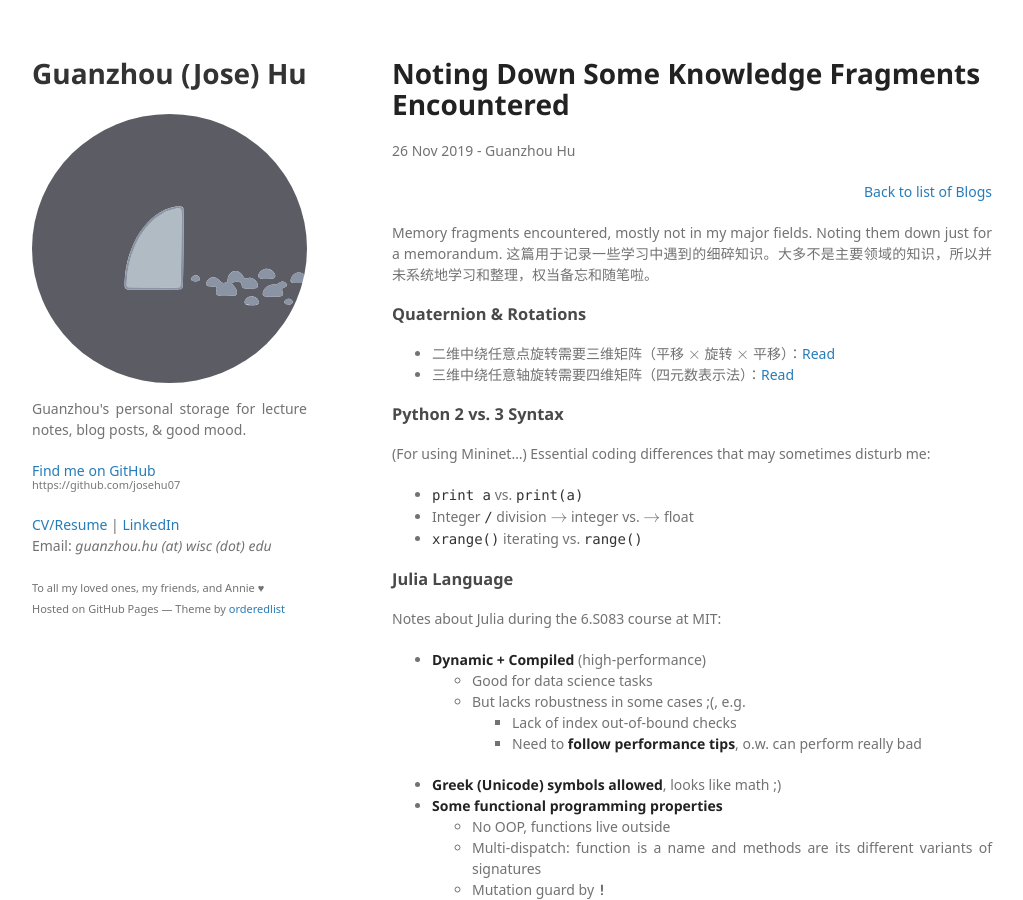
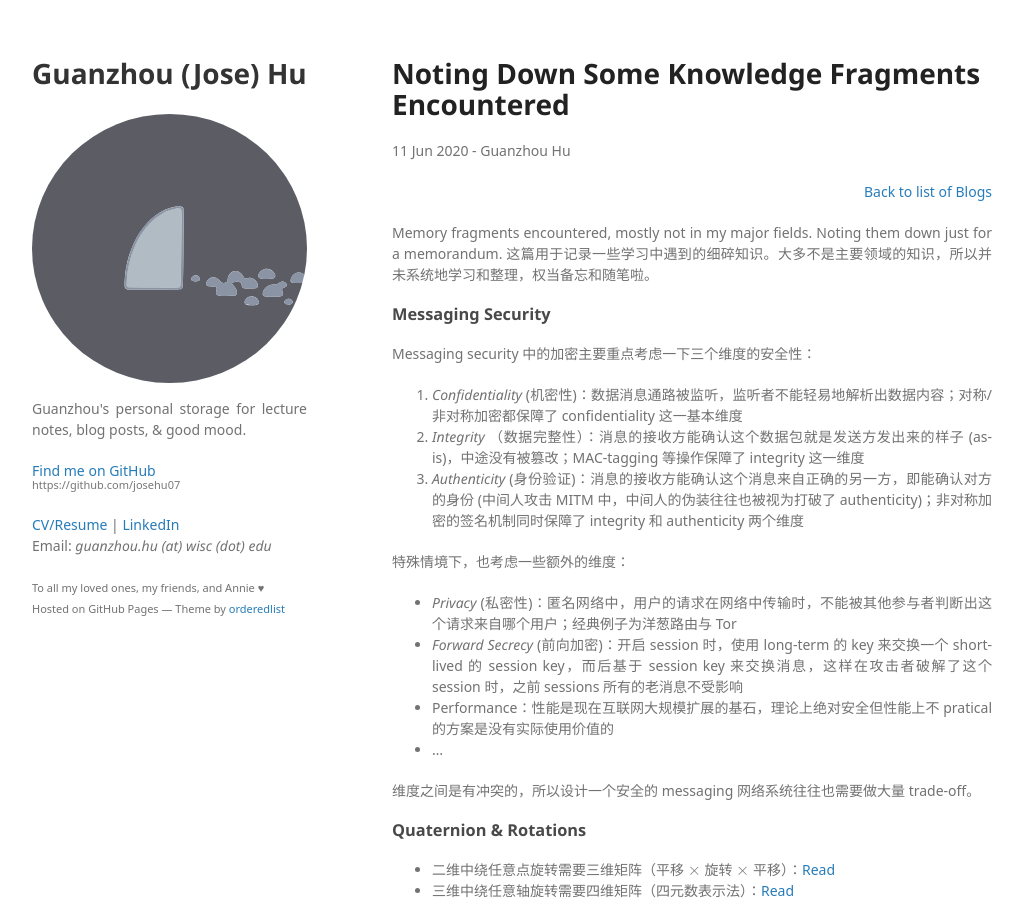
Before and after one commit to josehu07/josehu07.github.io, a Jekyll site: the page built from _posts/2020-06-11-knowledge-fragments.md, in a window 1280 px wide and 900 px high. Shown: the whole window, without its empty margins (128-1151 px from the left). Built offline with Jekyll 4.4.1, drawn with Linux system fonts in a browser that asks for light colours; some web fonts are replaced; formulas are drawn with MathJax 3; a script that is not in the unit is left out; comment, search, counter and statistics services are not loaded.

```diff
--- a/_posts/2019-11-26-knowledge-fragments.md
+++ b/_posts/2020-06-11-knowledge-fragments.md
@@ -1,7 +1,7 @@
 ---
 layout: post
 title: "Noting Down Some Knowledge Fragments Encountered"
-date: 2019-11-26 05:12:40
+date: 2020-06-11 05:12:40
 author: Guanzhou Hu
 categories: Memo
 enable_math: "enable"
@@ -9,6 +9,22 @@
 
 Memory fragments encountered, mostly not in my major fields. Noting them down just for a memorandum. 这篇用于记录一些学习中遇到的细碎知识。大多不是主要领域的知识，所以并未系统地学习和整理，权当备忘和随笔啦。
 
+### Messaging Security
+
+Messaging security 中的加密主要重点考虑一下三个维度的安全性：
+
+1. *Confidentiality* (机密性)：数据消息通路被监听，监听者不能轻易地解析出数据内容；对称/非对称加密都保障了 confidentiality 这一基本维度
+2. *Integrity* （数据完整性）：消息的接收方能确认这个数据包就是发送方发出来的样子 (as-is)，中途没有被篡改；MAC-tagging 等操作保障了 integrity 这一维度
+3. *Authenticity* (身份验证)：消息的接收方能确认这个消息来自正确的另一方，即能确认对方的身份 (中间人攻击 MITM 中，中间人的伪装往往也被视为打破了 authenticity)；非对称加密的签名机制同时保障了 integrity 和 authenticity 两个维度
+
+特殊情境下，也考虑一些额外的维度：
+
+- *Privacy* (私密性)：匿名网络中，用户的请求在网络中传输时，不能被其他参与者判断出这个请求来自哪个用户；经典例子为洋葱路由与 Tor
+- *Forward Secrecy* (前向加密)：开启 session 时，使用 long-term 的 key 来交换一个 short-lived 的 session key，而后基于 session key 来交换消息，这样在攻击者破解了这个 session 时，之前 sessions 所有的老消息不受影响
+- Performance：性能是现在互联网大规模扩展的基石，理论上绝对安全但性能上不 pratical 的方案是没有实际使用价值的
+- ...
+
+维度之间是有冲突的，所以设计一个安全的 messaging 网络系统往往也需要做大量 trade-off。
 
 ### Quaternion & Rotations
 
```
Also changed, not shown: _posts/2020-05-23-consistency-models.md (+1 -0 lines), _posts/2020-05-31-distributed-transactions.md (+1 -0 lines).
